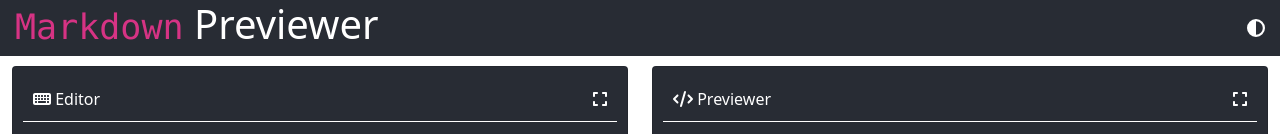
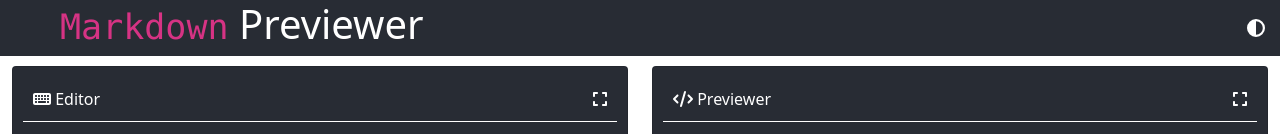
Before and after one commit to StevanFreeborn/freecodecamp-markdown-previewer, a React (Create React App) app: page / in a window 1280 px wide. Shown: the top 134 px of the page. Built offline with nearby package versions, Linux system fonts and the light colour scheme.

Commit message:
added tests; passed all;

```diff
--- a/public/index.html
+++ b/public/index.html
@@ -7,5 +7,6 @@
   </head>
   <body>
     <div id="root"></div>
+    <script src="https://cdn.freecodecamp.org/testable-projects-fcc/v1/bundle.js"></script>
   </body>
 </html>
--- a/src/styles/App.scss
+++ b/src/styles/App.scss
@@ -28,7 +28,7 @@
   font-size: calc(10px + 1vmin);
 
   .header-title {
-    margin-left: 15px;
+    margin-left: 60px;
   }
 
   .icons {
```
